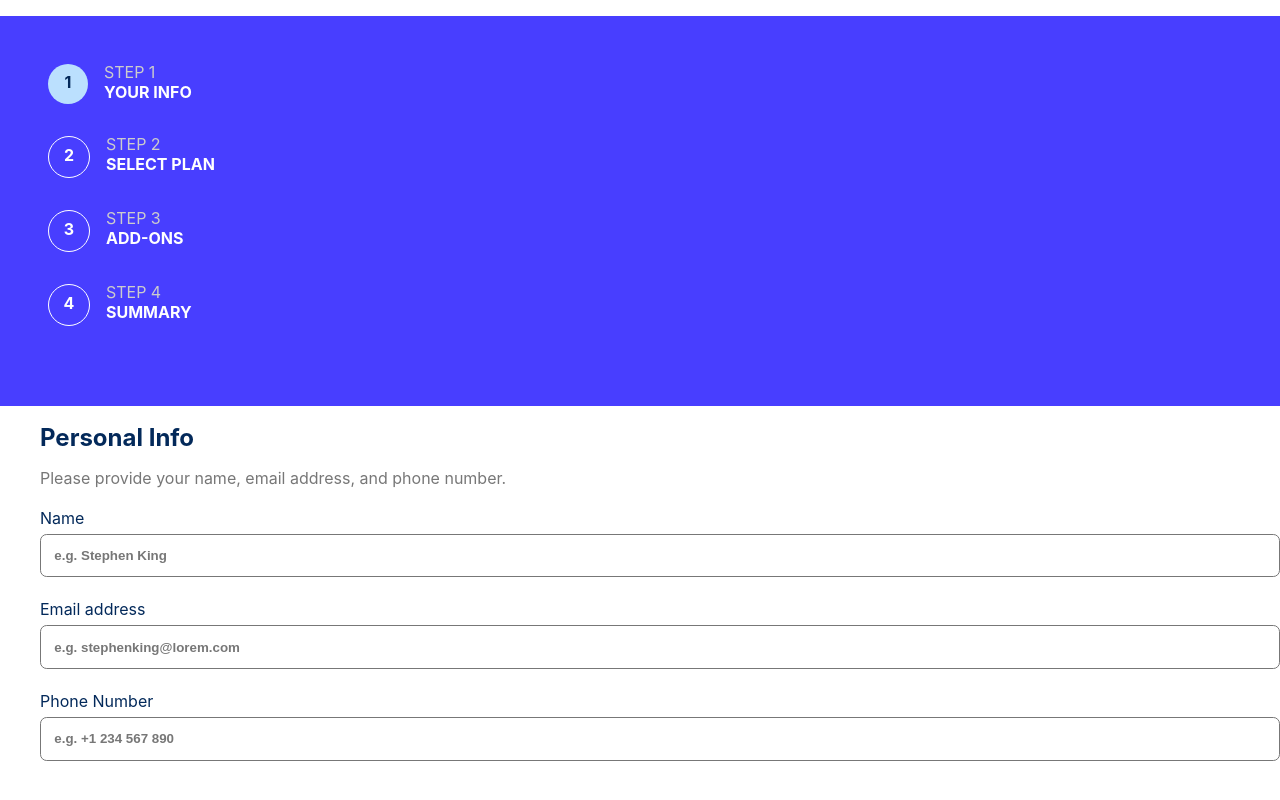
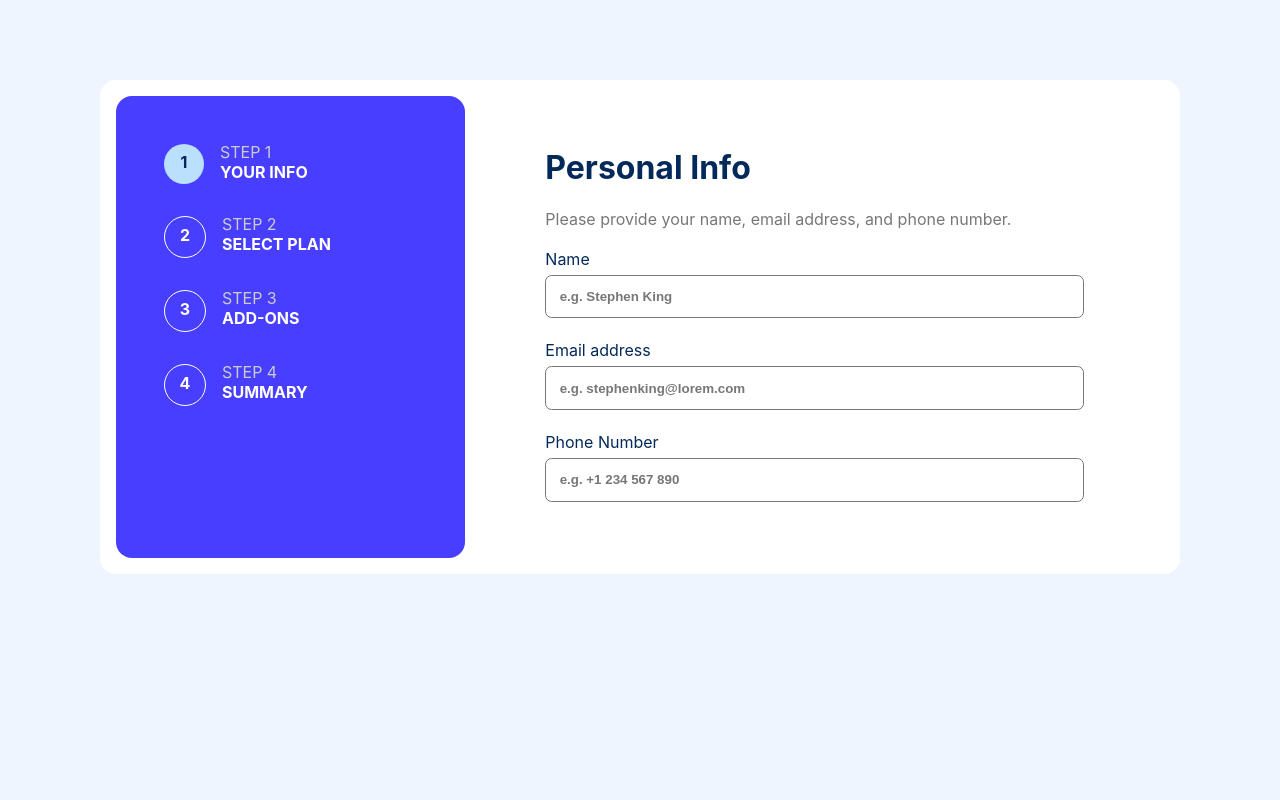
Before and after one commit to nicholasguyett/react-frontend-demo, a React (Create React App) app: page / in a window 1280 px wide. Built offline with nearby package versions, Linux system fonts and the light colour scheme.

Commit message:
Style app layout

```diff
--- /dev/null
+++ b/src/App.module.css
@@ -0,0 +1,15 @@
+.app-wrapper {
+    display: flex;
+    max-width: 1080px;
+    margin: 5em auto;
+    border-radius: 1em;
+    background: var(--primary-background-light);
+    padding: 1em;
+}
+
+.step-tracker {
+    flex: 1;
+}
+.app-form {
+    flex: 2;
+}
--- a/src/App.tsx
+++ b/src/App.tsx
@@ -2,6 +2,8 @@ import React, { useId, useState } from "react";
 import { StepTracker } from "./step-tracker";
 import { YourInfo } from "./form-steps";
 import { StepInfo } from "./step-tracker/step-tracker";
+
+import styles from "./App.module.css";
 
 function App() {
   // TODO add localization
@@ -14,13 +16,14 @@ function App() {
 
   const [currentStep, setStep] = useState(0);
   return (
-    <main>
+    <main className={styles["app-wrapper"]}>
       <StepTracker
         currentStep={currentStep}
         setStep={setStep}
         stepList={stepList}
+        className={styles["step-tracker"]}
       />
-      <ul>
+      <form className={styles["app-form"]}>
         {stepList.map(({ component }, step) => (
           <div
             role="tabpanel"
@@ -30,7 +33,7 @@ function App() {
             {component}
           </div>
         ))}
-      </ul>
+      </form>
     </main>
   );
 }
--- a/src/form-steps/FormStep.module.css
+++ b/src/form-steps/FormStep.module.css
@@ -1,8 +1,12 @@
 .step-title {
-    font-size: 1.5em;
+    font-size: 2em;
     font-weight: bold;
 }
 
 .step-summary {
     color: var(--secondary-text);
 }
+
+.form-group {
+    margin: 3.5em 5em;
+}
--- a/src/index.css
+++ b/src/index.css
@@ -7,6 +7,7 @@ body {
   -moz-osx-font-smoothing: grayscale;
   font-size: 16px;
   line-height: 1;
+  background: var(--backdrop-background);
 
   color: var(--primary-text);
 }
@@ -27,8 +28,11 @@ code {
     --secondary-text-dark: #777777;
     --secondary-text-light: #cccccc;
 
-    --primary-background: #483eff;
+    --primary-background-light: #ffffff;
+    --primary-background-dark: #483eff;
+
     --secondary-background: var(--primary-text-dark);
+    --backdrop-background: #eef5ff;
 
     --primary-border: var(--primary-background);
     --secondary-border: var(--secondary-text-dark);
--- a/src/step-tracker/step-tracker.module.css
+++ b/src/step-tracker/step-tracker.module.css
@@ -1,11 +1,12 @@
 .tab-list {
     list-style: none;
-    padding: none;
-    margin: none;
+    height: 100%;
+    margin: 0;
+    padding: 3em;
     counter-reset: step-tracker__step 0;
-    background: var(--primary-background);
+    background: var(--primary-background-dark);
     color: var(--primary-text);
-    padding: 3em;
+    border-radius: 1em;
 
     --primary-text: var(--primary-text-light);
     --secondary-text: var(--secondary-text-light);
--- a/src/step-tracker/step-tracker.tsx
+++ b/src/step-tracker/step-tracker.tsx
@@ -1,4 +1,4 @@
-import React from "react";
+import React, { AriaAttributes, HTMLAttributes } from "react";
 import styles from "./step-tracker.module.css";
 
 export interface StepInfo {
@@ -10,13 +10,14 @@ export function StepTracker({
   currentStep,
   setStep,
   stepList,
+  className,
 }: {
   currentStep: number;
   setStep: (step: number) => void;
   stepList: StepInfo[];
-}) {
+} & { className?: string }) {
   return (
-    <nav>
+    <nav className={className}>
       <ul className={styles["tab-list"]} role="tablist">
         {stepList.map(({ label, controlId }, step) => (
           <li
```
